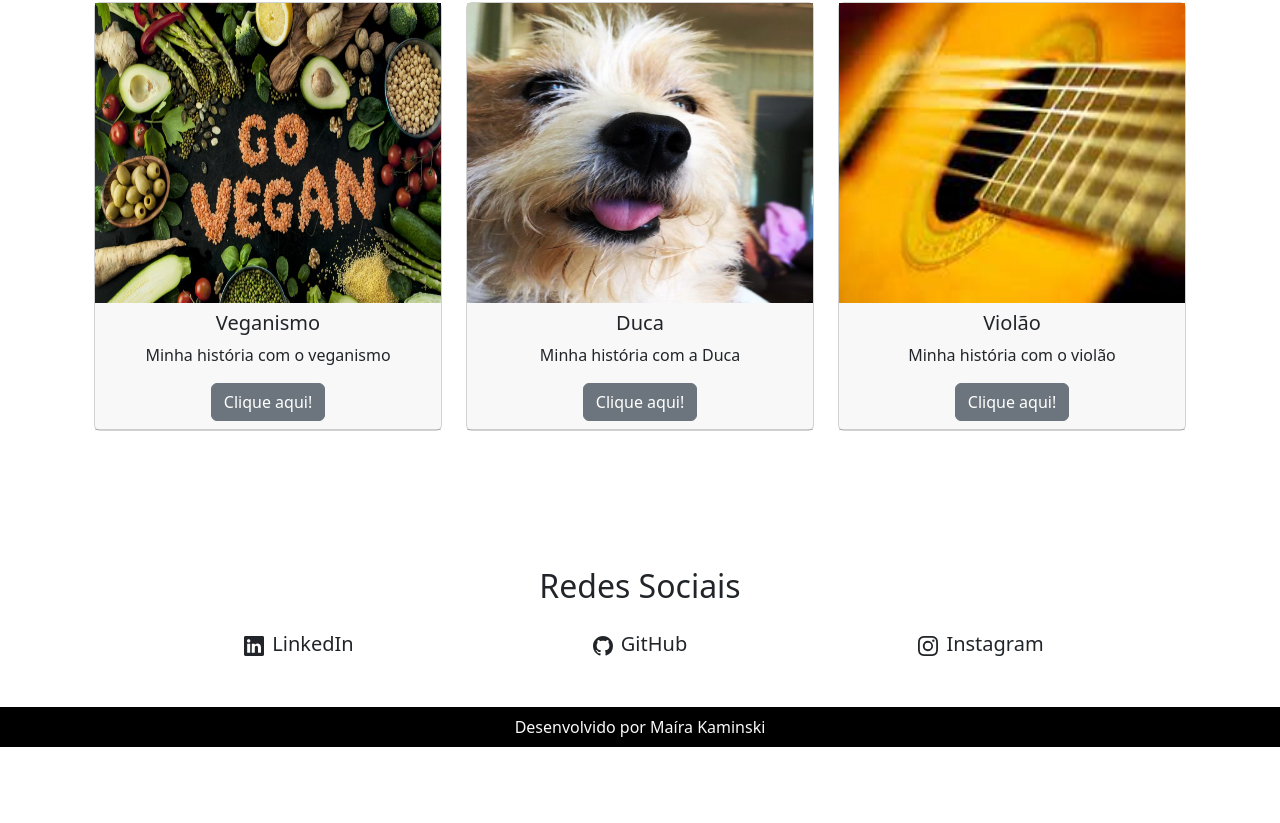
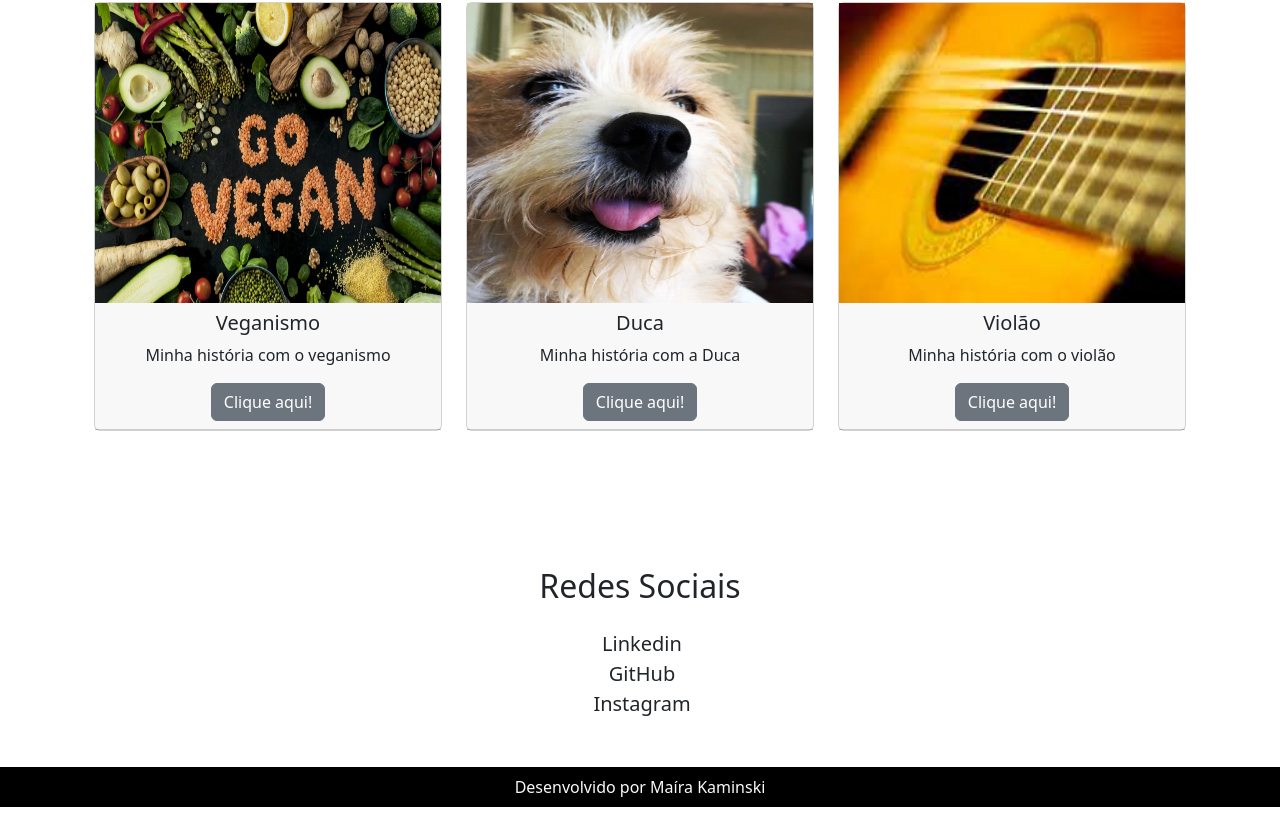
Before and after one commit to maikaminski/sitepessoalReact, a React (Vite) app: page / in a window 1280 px wide. Shown: the part 1003-1826 px from the top of the page. Before the commit the page ends 1766 px from the top, so only its background shows below. Built offline with nearby package versions, Linux system fonts and the light colour scheme.

Commit message:
Criação do texto da página Sobre Mim. Refatoração Redes Sociais

```diff
--- a/src/Pages/SobreMim/index.jsx
+++ b/src/Pages/SobreMim/index.jsx
@@ -1,11 +1,26 @@
 import Banner from "../../components/Banner";
 import Navbar from "../../components/NavBar";
+import Rodape from "../../components/Rodape"
+import Titulo from "../../components/Titulo";
 
 export default function SobreMim() {
     return (
         <>
         <Navbar />
         <Banner />
+        <section>
+            <Titulo>Quem sou eu?</Titulo>
+            <div>
+                <p>Meu nome é Maíra Kaminski, tenho 35 anos, sou de Guarapuava, interior do Paraná. Aos 26 anos fui morar em Florianópolis em Santa Catarina para fazer mestrado, e desde então, nunca mais voltei para o interior. Atualmente moro em São Paulo capital, me adaptando à vida na selva de pedra!</p>
+                <p>Sou formada e mestra em História, doutora Interdisciplinar em Ciências Humanas. Trabalhei com pesquisa desde a graduação, quando tive a oportunidade de começar uma iniciação científica, e assim foi até a conclusão do doutorado, no ano de 2023. Minhas pesquisas foram todas na área de História Ambiental, tema que tenho muito apreço, pois sou apaixonada pela ideia de interdisciplinariedade, e a pesquisa em história associada ao meio ambiente, isso se torna muito claro.</p>
+                <p>Em 2022, conheci a Alura através de um influenciador digital. Na ocasião, a plataforma estava oferecendo uma imersão gratuita em Javascript, e eu pensei, porque não? Nunca imaginei que eu conseguiria um dia mexer em um código, mas naquele momento, eu percebi que sim, dava pra mudar de rumo na vida e aprender uma coisa nova que nunca me passou pela cabeça. E hoje estamos aqui! Criando a minha própria página em React do zero, apenas com conhecimentos adquiridos nos estudos desses quase 2 anos.</p>
+                <p>Sou uma pessoa curiosa, criativa, cheia de energia e com uma verdadeira paixão pelo conhecimento. Gosto de aprender coisas novas, conhecer novos lugares e pessoas, sou comunicativa, as vezes até demais, hahaha...</p>
+                <p>Acredito que a experiência acadêmica me proporcionou uma habilidade de pesquisa, de autodidatismo e de resolução de problemas que são essenciais para a área de tecnologia. A experiência como professora, me proporcionou aperfeiçoar as minhas softskills, como a escuta atenta, a capacidade de transmitir conhecimentos e ideias de forma clara e acessível, além de facilitar as relações interpessoais, tendo sempre uma boa relação, tanto com os alunos, quanto com a equipe pedagógica, resolvendo conflitos da melhor maneira possível.</p>
+
+            </div>
+        </section>
+
+        <Rodape />
         </>
     )
 }
--- /dev/null
+++ b/src/components/RedesSociais/RedesSociaisLinks/index.jsx
@@ -0,0 +1,14 @@
+import { Link } from "react-router-dom";
+
+export default function RedesSociaisLinks({ link }) {
+    return (
+        <div class="div_redes text-center fs-5">
+
+                    <Link to={link.path} aria-current="page" class="ms-1 mt-2 text-decoration-none text-reset" >
+                        {link.name}
+                    </Link>
+
+                </div>
+
+    )
+}
--- a/src/components/RedesSociais/index.jsx
+++ b/src/components/RedesSociais/index.jsx
@@ -1,7 +1,11 @@
-import { BsLinkedin } from "react-icons/bs";
-import { BsGithub } from "react-icons/bs";
-import { BsInstagram } from "react-icons/bs";
 import Titulo from "../Titulo";
+import RedesSociaisLinks from "./RedesSociaisLinks";
+
+const linksRedes = [
+    { name: "Linkedin", path: "https://www.linkedin.com/in/maikaminski/" },
+    { name: "GitHub", path: "https://github.com/maikaminski" },
+    { name: "Instagram", path: "https://www.instagram.com/maikaminski/" },
+];
 
 export default function RedesSociais() {
     return (
@@ -9,21 +13,9 @@ export default function RedesSociais() {
             <Titulo>Redes Sociais</Titulo>
             <div class="d-flex flex-column gap-3 flex-lg-row align-items-center justify-content-center">
                 <div class="div_redes text-center fs-5">
-                    <BsLinkedin />
-                    <a href="https://www.linkedin.com/in/maikaminski/"
-                        class="ms-2 text-decoration-none text-reset">LinkedIn </a>
-
-                </div>
-                <div class="div_redes text-center fs-5">
-                    <BsGithub />
-                    <a href="https://github.com/maikaminski"
-                        class="ms-2 text-decoration-none text-reset">GitHub</a>
-
-                </div>
-                <div class="div_redes text-center fs-5">
-                    <BsInstagram />
-                    <a href="https://www.instagram.com/maikaminski/"
-                        class="ms-2 mt-2 text-decoration-none text-reset">Instagram</a>
+                    {linksRedes.map((link) => (
+                        <RedesSociaisLinks key={link.path} link={link} />
+                    ))}
 
                 </div>
             </div>
```
